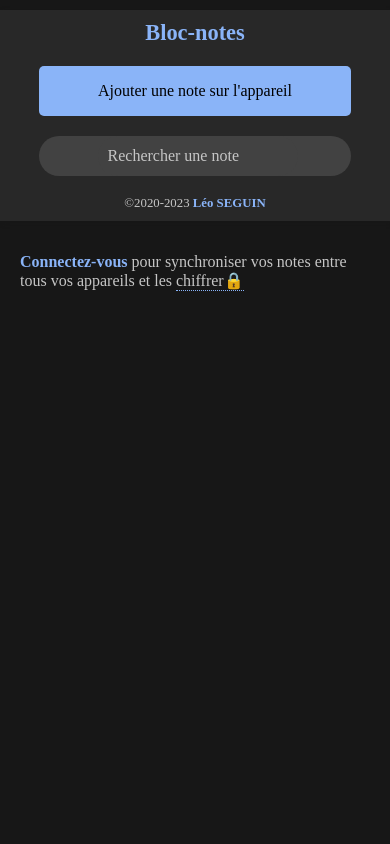
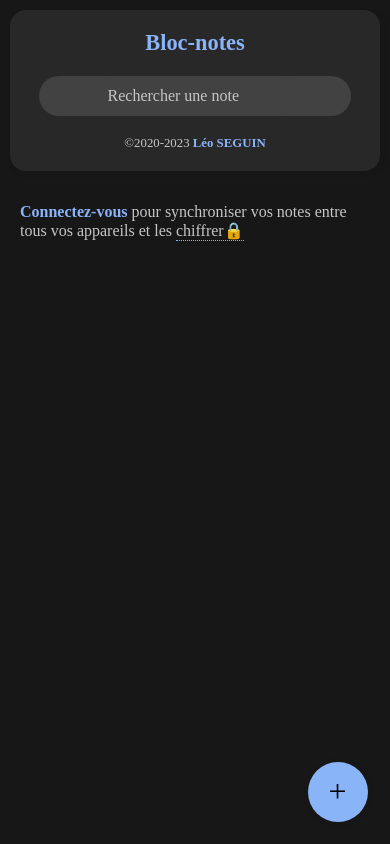
Before and after one commit to seguinleo/Bloc-notes, a PHP site: page / in a window 390 px wide. Run offline with PHP 8.4, Linux system fonts and the light colour scheme; a stand-in replaces the project's code that opens the database connection; some web fonts are replaced.

Commit message:
improve mobile UI/UX

```diff
--- a/src/assets/sass/style.scss
+++ b/src/assets/sass/style.scss
@@ -148,10 +148,24 @@ nav {
     display: inline-block;
   }
 
-  button {
+  #iconButton {
     display: inline-block;
     padding: 0 1rem;
     margin: 0;
+  }
+
+  #iconButtonFloat {
+    display: none;
+  }
+
+  #iconButtonConnect {
+    display: inline-block;
+    padding: 0 1rem;
+    margin: 0;
+  }
+
+  #iconButtonConnectFloat {
+    display: none;
   }
 
   .search-input {
@@ -236,11 +250,6 @@ button {
   border-radius: 5px;
   background: #8AB4F8;
   transition: .2s;
-
-  &:disabled {
-    color: #fff;
-    background: #666
-  }
 
   &:hover {
     background: #9ec3ff;
@@ -629,10 +638,45 @@ select {
 
   nav {
     position: relative;
-    margin-top: 10px;
+    margin: 10px;
+    padding: 10px;
+    border-radius: 1rem;
 
-    button {
-      width: 80vw;
+    div{
+      margin: 10px 0;
+      display: block;
+    }
+
+    .icon, .iconConnect {
+      position: absolute;
+    }
+
+    #iconButton, #iconButtonConnect {
+      display: none;
+    }
+
+    #iconButtonFloat, #iconButtonConnectFloat {
+      display: block;
+      position: fixed;
+      bottom: 1.4rem;
+      right: 1.4rem;
+      width: 60px;
+      height: 60px;
+      color: #000;
+      border: none;
+      font-size: 2rem;
+      border-radius: 50%;
+      background: #8AB4F8;
+      box-shadow: 1px 1px 4px #171717;
+      transition: .2s;
+
+      &:hover {
+        background: #9ec3ff;
+      }
+
+      &:focus {
+        background: #8AB4F8;
+      }
     }
 
     .search-input {
--- a/src/index.php
+++ b/src/index.php
@@ -28,25 +28,27 @@ session_start();
 </head>
 <body>
   <nav>
-    <?php if (isset($_SESSION["nom"])) { ?>
+    <?php if (isset($_SESSION["nom_secure"])) { ?>
     <div>
       <h1 class="welcome">
         <span class="gestionCompte linkp" tabindex="0">
           <i class="fa-solid fa-user"></i>
-          <?php echo $_SESSION["nom"]; ?>
+          <?php echo $_SESSION["nom_secure"]; ?>
         </span>
         <span class="wave">👋🏼</span>
       </h1>
     </div>
     <div class="iconConnect">
-      <button type="button" aria-label="Ajouter une note sur le cloud">Ajouter une note sur le cloud <i class="fa-solid fa-cloud"></i></button>
+      <button id="iconButtonConnect" type="button" aria-label="Ajouter une note sur le cloud">Ajouter une note sur le cloud <i class="fa-solid fa-cloud"></i></button>
+      <button id="iconButtonConnectFloat" type="button" aria-label="Ajouter une note sur le cloud">+</button>
     </div>
     <?php } else { ?>
     <div>
       <h1>Bloc-notes</h1>
     </div>
     <div class="icon">
-      <button type="button" aria-label="Ajouter une note sur l'appareil">Ajouter une note sur l'appareil</button>
+      <button id="iconButton" type="button" aria-label="Ajouter une note sur l'appareil">Ajouter une note sur l'appareil</button>
+      <button id="iconButtonFloat" type="button" aria-label="Ajouter une note sur l'appareil">+</button>
     </div>
     <?php } ?>
     <div class="search-input">
@@ -60,7 +62,7 @@ session_start();
     </div>
   </nav>
   <main>
-    <?php if (isset($_SESSION["nom"])) { ?>
+    <?php if (isset($_SESSION["nom_secure"])) { ?>
     <div class="connect-popup-box">
       <div class="popup">
         <div class="content">
@@ -202,7 +204,7 @@ session_start();
     <?php } ?>
   </main>
   <script>'serviceWorker' in navigator && navigator.serviceWorker.register('sw.js');</script>
-  <?php if (isset($_SESSION["nom"])) { ?>
+  <?php if (isset($_SESSION["nom_secure"])) { ?>
   <script src="./assets/js/scriptConnect.js" defer></script>
   <?php } else { ?>
   <script src="./assets/js/script.js" defer></script>
```
Also changed, not shown: src/assets/css/style.css, 1 other file.
